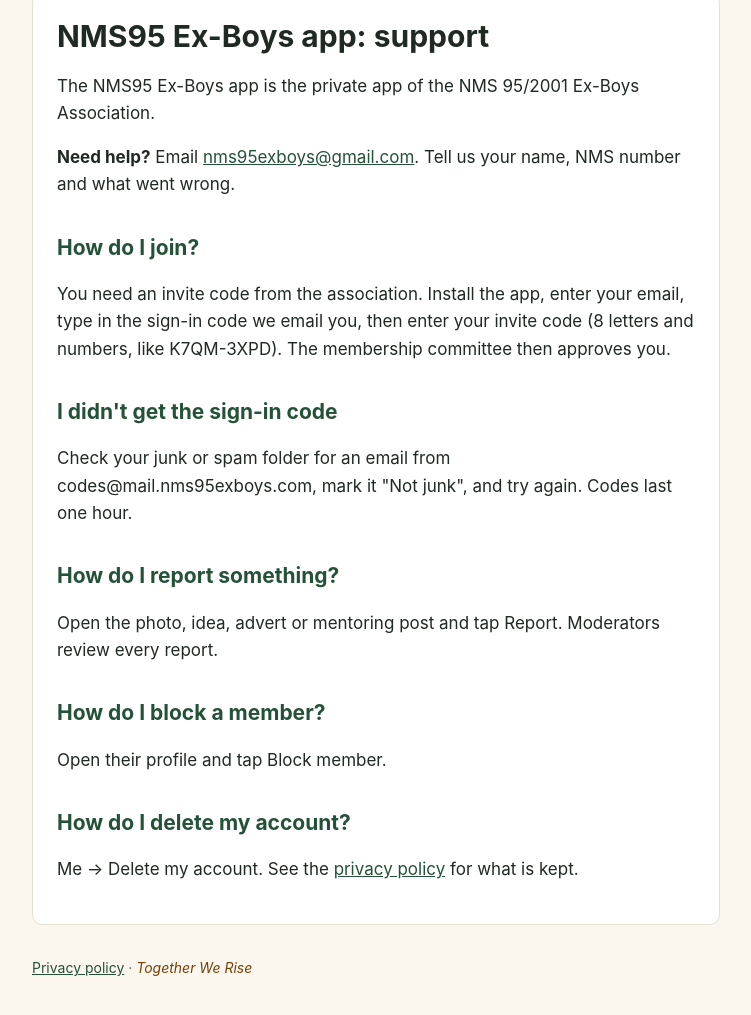
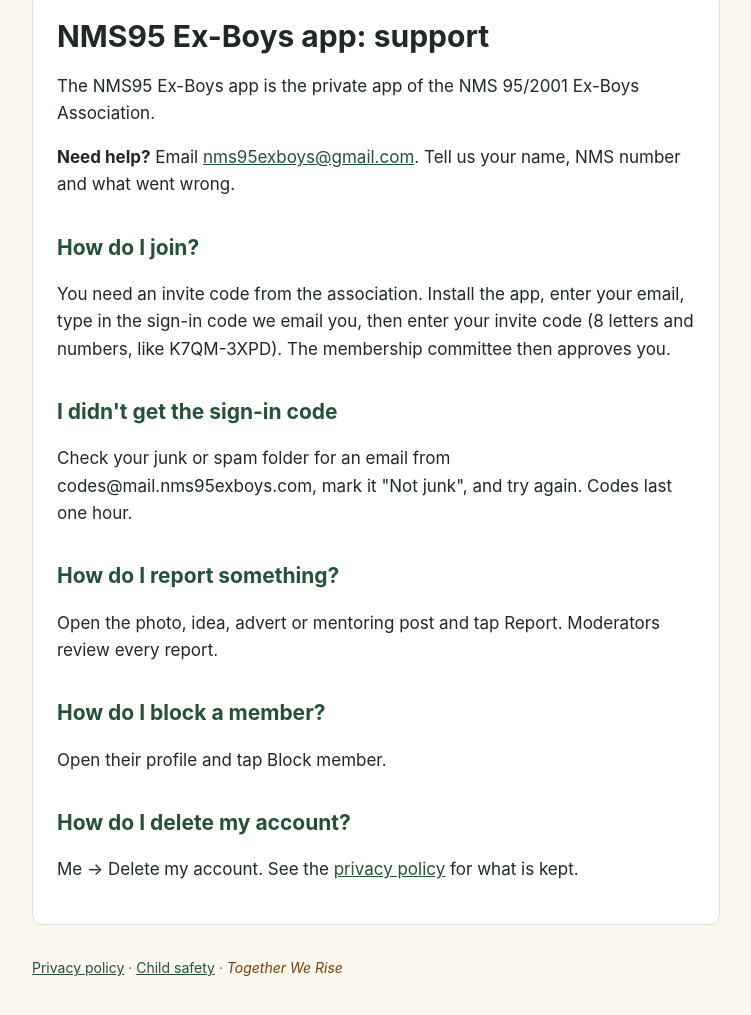
Before and after one commit to nms95exboys/nms95exboys.com, a plain HTML site: page support/index.html in a window 1280 px wide. Shown: the part 121-1136 px from the top of the page, without its empty margins (264-1015 px from the left). Drawn offline with Linux system fonts and the light colour scheme.

Commit message:
Link child safety standards from support

```diff
--- a/support/index.html
+++ b/support/index.html
@@ -29,7 +29,7 @@
 <h2>How do I delete my account?</h2>
 <p>Me → Delete my account. See the <a href="/privacy/">privacy policy</a> for what is kept.</p>
 </div>
-<footer><a href="/privacy/">Privacy policy</a> · <em>Together We Rise</em></footer>
+<footer><a href="/privacy/">Privacy policy</a> · <a href="/child-safety/">Child safety</a> · <em>Together We Rise</em></footer>
 </main>
 </body>
 </html>
```
